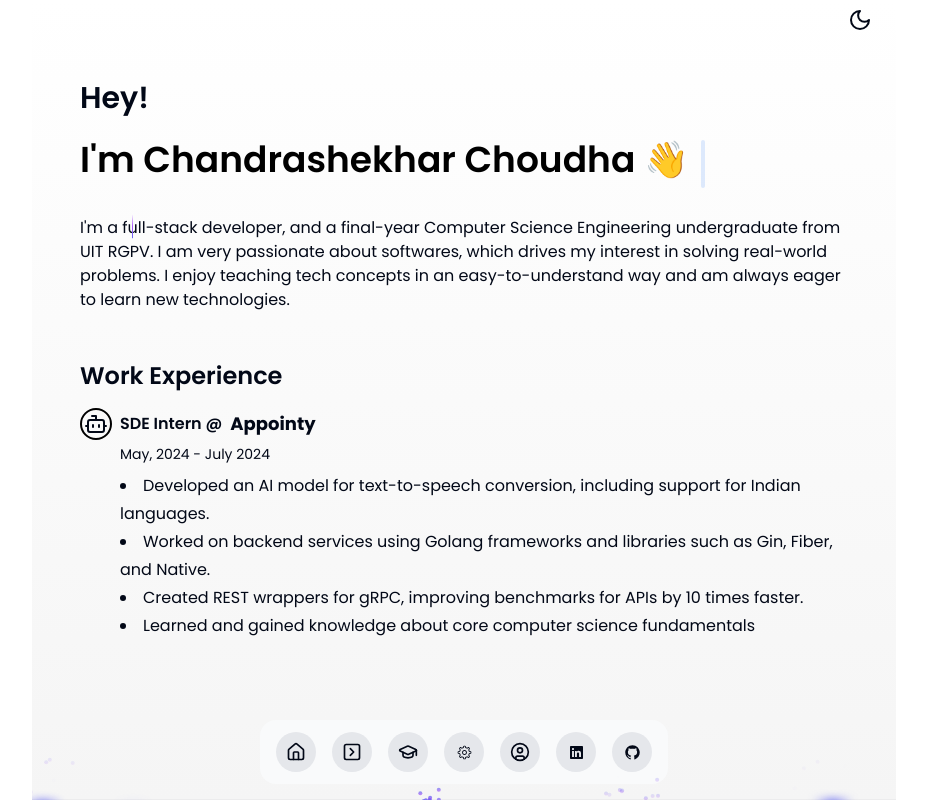
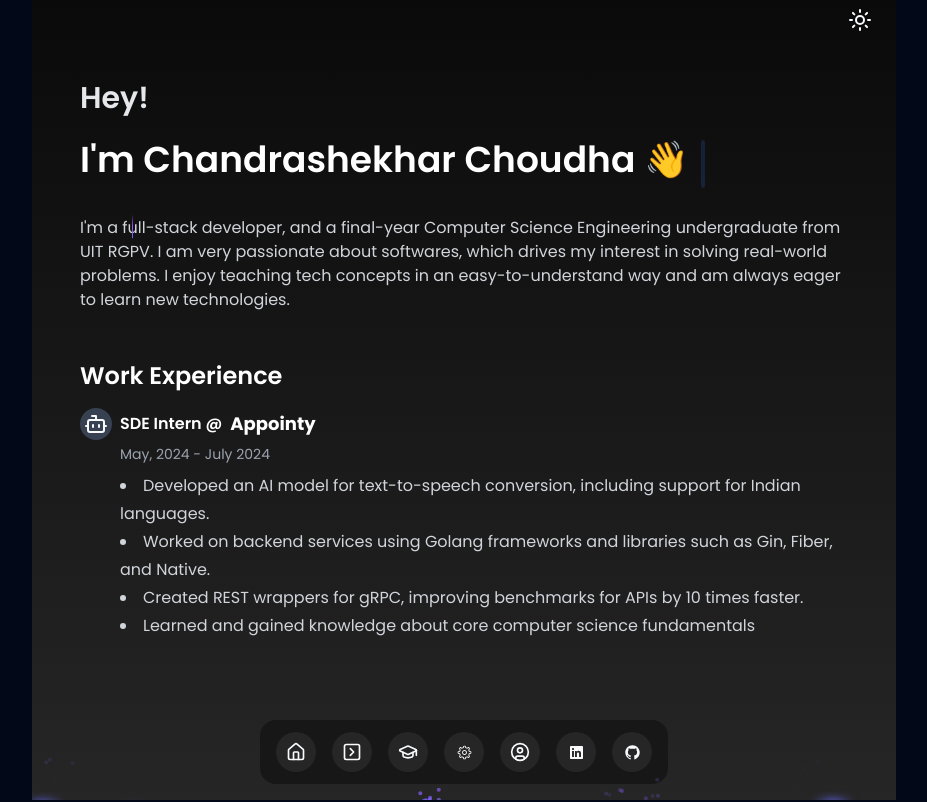
Before and after one commit to lucky29-git/portfolio, a Next.js app: page / in a window 1280 px wide. Shown: the top 802 px of the page, without its empty margins (176-1103 px from the left). Built offline with nearby package versions, Linux system fonts and the light colour scheme.

Commit message:
theme fix

```diff
--- a/components/myComponents/theme.tsx
+++ b/components/myComponents/theme.tsx
@@ -6,12 +6,15 @@ import React from "react"
 
 export default function ThemeToggle(){
     const [isDarkMode, setIsDarkMode] = useState(() => {
-        if (typeof window !== 'undefined') {
+        if (typeof window !== "undefined") {
             const savedTheme = localStorage.getItem("theme");
-            return savedTheme === "dark";
+            if (savedTheme) {
+                return savedTheme === "dark";
+            }
+            return true; // Default to dark mode
         }
-        return true;
-    })
+        return true; // Fallback for server-side rendering
+    });
 
     useEffect(() => {
          if (typeof window !== 'undefined') {
```
